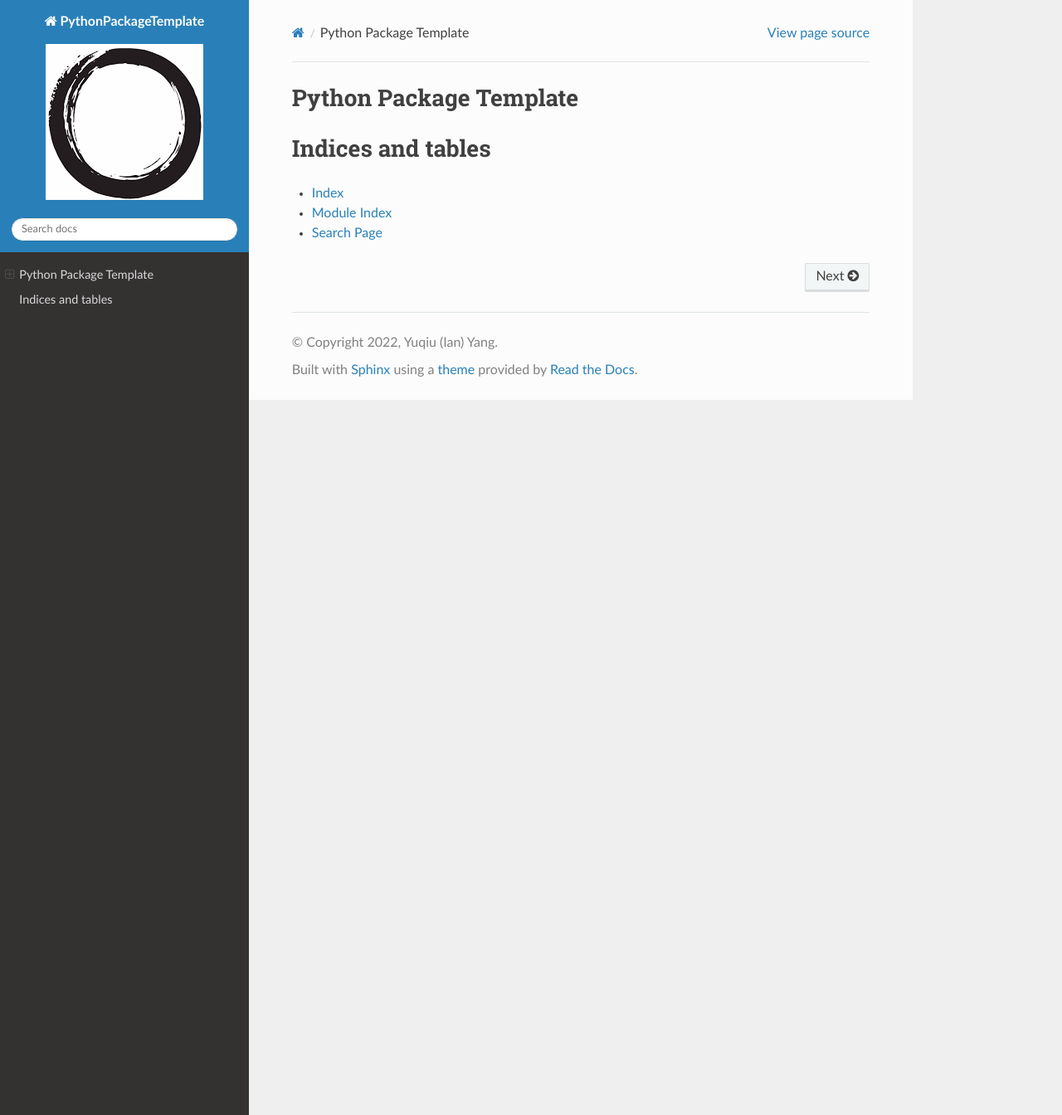
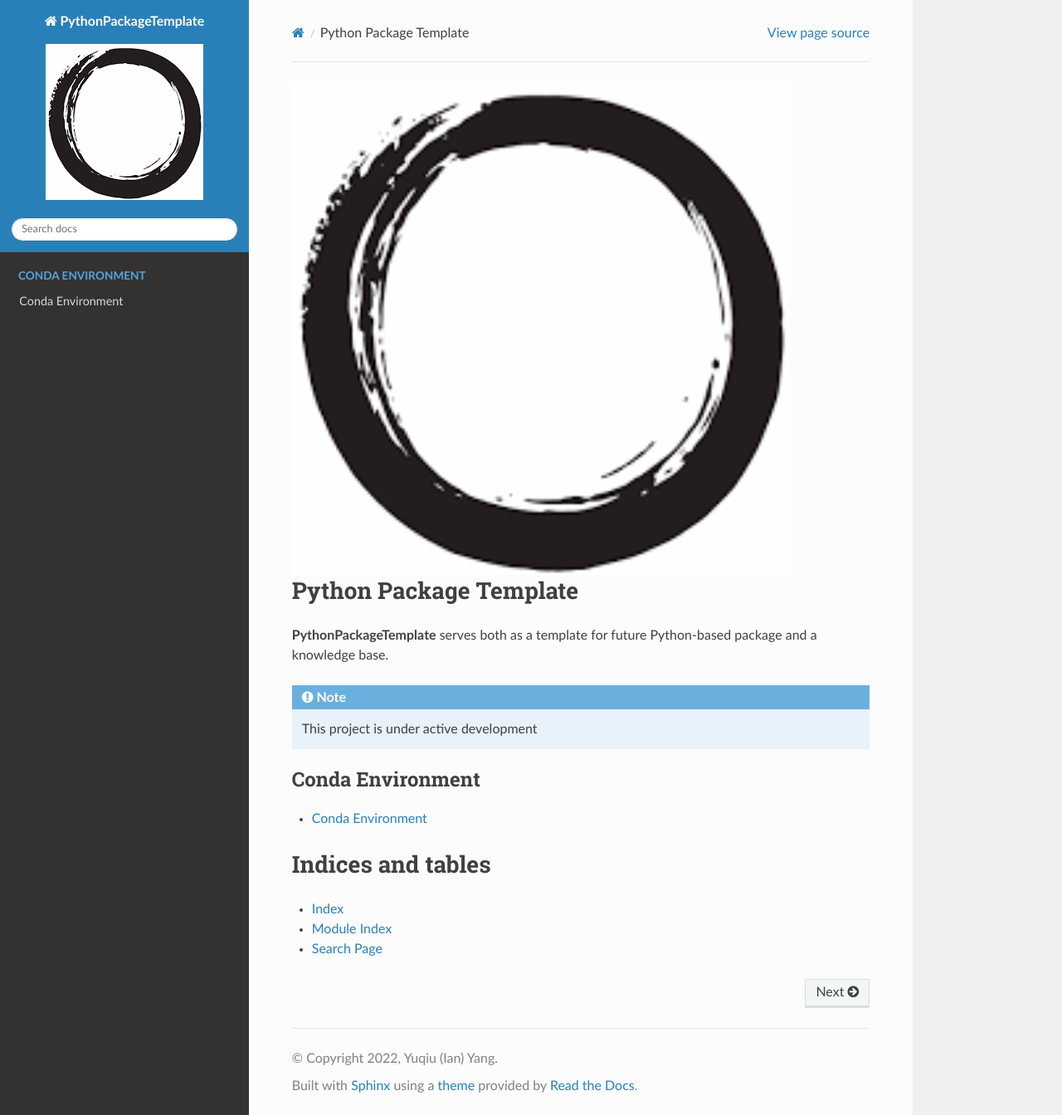
Before and after one commit to Yuqiu-Yang/Python_Packaging_Journal, a Sphinx documentation site: the page built from docs/source/index.rst, in a window 1280 px wide and 1344 px high. Shown: the whole window at 83% size. Built offline with Sphinx 7.4.7 and the Read the Docs theme 2.0.0, drawn with Linux system fonts in a browser that asks for light colours.

Commit message:
Some more docs

```diff
--- a/docs/source/conda_env.rst
+++ b/docs/source/conda_env.rst
@@ -0,0 +1,5 @@
+Conda Environment
+================
+
+Environment
+------------
--- a/docs/source/index.rst
+++ b/docs/source/index.rst
@@ -3,8 +3,17 @@
    You can adapt this file completely to your liking, but it should at least
    contain the root `toctree` directive.
 
+.. image:: ../../assets/logo.png
+   :width: 600
+
 Python Package Template
 =================================================
+
+**PythonPackageTemplate** serves both as a template for future Python-based
+package and a knowledge base.
+
+.. note::
+   This project is under active development
 
 .. toctree::
    :maxdepth: 1
--- /dev/null
+++ b/docs/source/readthedoc.rst
@@ -0,0 +1,2 @@
+Readthedocs.io and Sphinx
+=========================
```
Also changed, not shown: other parts of docs/source/index.rst (+2 -3 lines).
